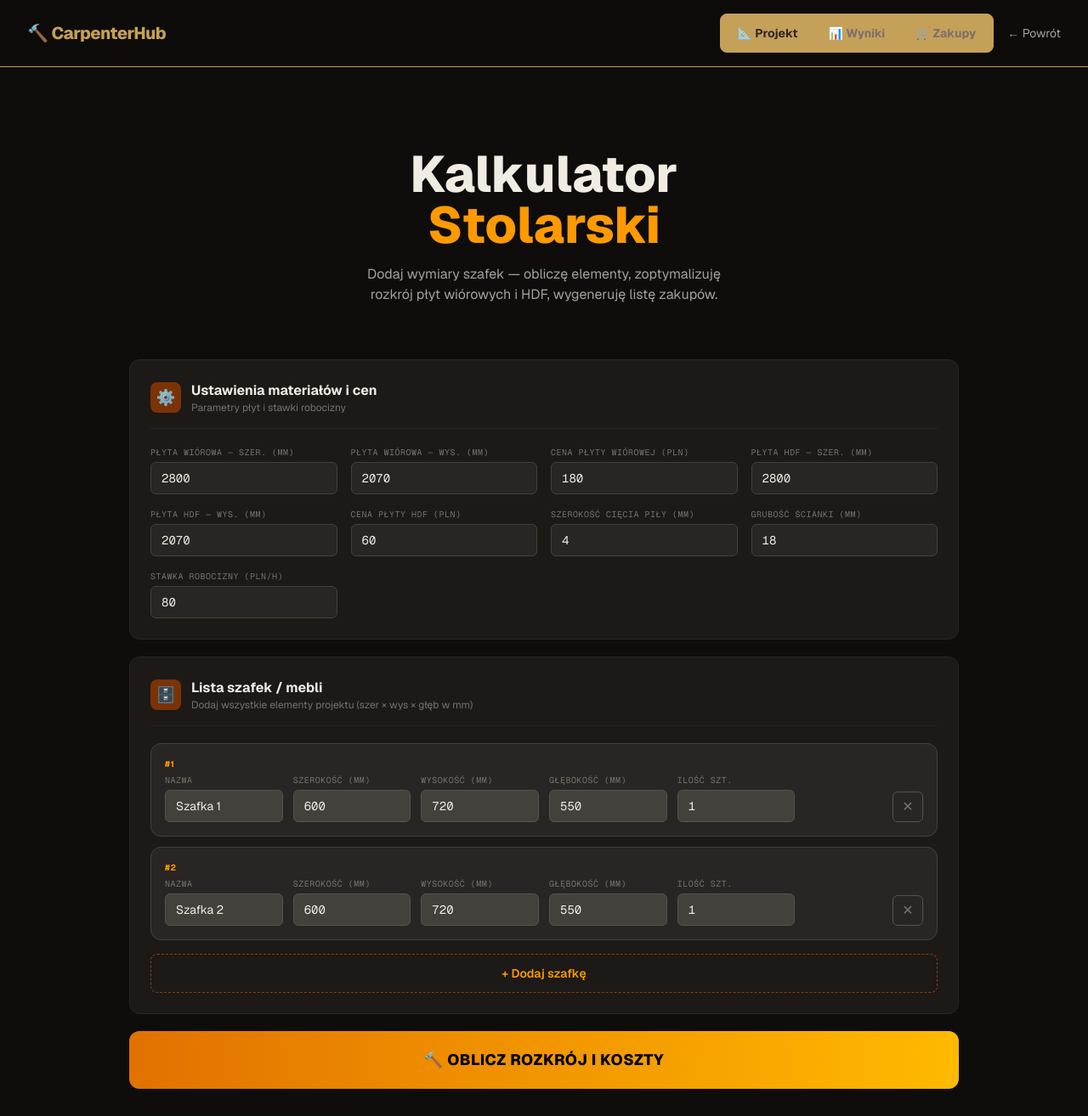
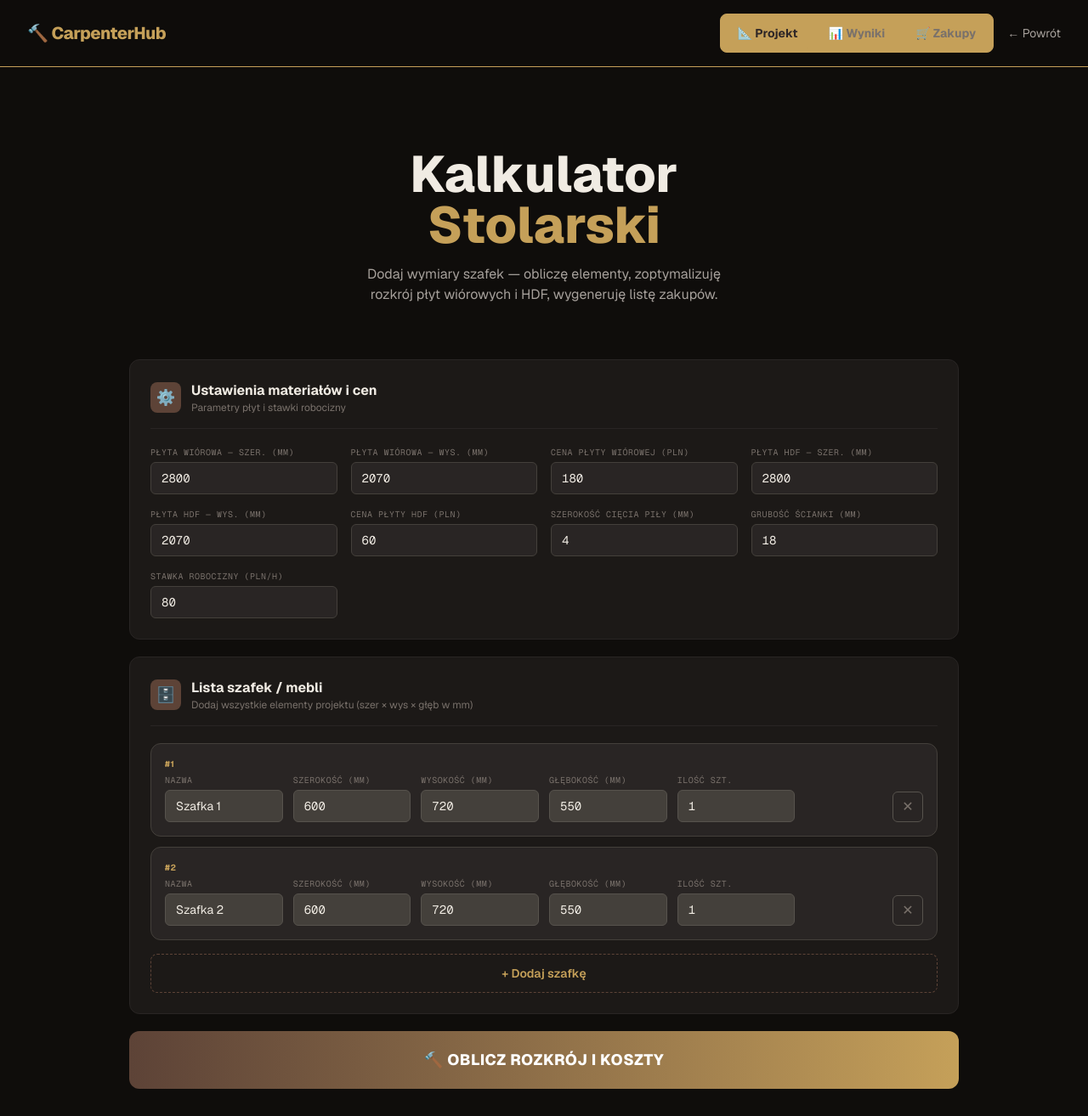
Before and after one commit to Przemo1972pn/carpenterhub, a Next.js app: page /kalkulator in a window 1280 px wide. Shown: the whole page at 85% size. Built offline with nearby package versions, Linux system fonts and the light colour scheme.

Commit message:
fix: repair calculate button and update project colors

```diff
--- a/app/components/ProjectTab.tsx
+++ b/app/components/ProjectTab.tsx
@@ -51,7 +51,7 @@ export default function ProjectTab({
       <div className="text-center py-12 md:py-16">
         <h1 className="text-4xl md:text-6xl font-extrabold mb-4">
           Kalkulator<br />
-          <span className="text-amber-500">Stolarski</span>
+          <span className="text-[#C5A059]">Stolarski</span>
         </h1>
         <p className="text-stone-400 max-w-md mx-auto text-sm md:text-base">
           Dodaj wymiary szafek — obliczę elementy, zoptymalizuję rozkrój płyt wiórowych i HDF, wygeneruję listę zakupów.
@@ -60,7 +60,7 @@ export default function ProjectTab({
 
       <div className="bg-stone-900 border border-stone-800 rounded-xl p-6 mb-5">
         <div className="flex items-center gap-3 mb-5 pb-4 border-b border-stone-800">
-          <div className="w-9 h-9 bg-amber-900 rounded-lg flex items-center justify-center text-lg">
+          <div className="w-9 h-9 bg-[#5D4337] rounded-lg flex items-center justify-center text-lg">
             ⚙️
           </div>
           <div>
@@ -75,7 +75,7 @@ export default function ProjectTab({
               type="number"
               value={settings.sheetW}
               onChange={e => updateSetting('sheetW', e.target.value)}
-              className="bg-stone-800 border border-stone-700 rounded-md px-3 py-2 text-sm font-mono focus:outline-none focus:border-amber-500"
+              className="bg-stone-800 border border-stone-700 rounded-md px-3 py-2 text-sm font-mono focus:outline-none focus:border-[#C5A059]"
             />
           </div>
           <div className="flex flex-col gap-1">
@@ -84,7 +84,7 @@ export default function ProjectTab({
               type="number"
               value={settings.sheetH}
               onChange={e => updateSetting('sheetH', e.target.value)}
-              className="bg-stone-800 border border-stone-700 rounded-md px-3 py-2 text-sm font-mono focus:outline-none focus:border-amber-500"
+              className="bg-stone-800 border border-stone-700 rounded-md px-3 py-2 text-sm font-mono focus:outline-none focus:border-[#C5A059]"
             />
           </div>
           <div className="flex flex-col gap-1">
@@ -93,7 +93,7 @@ export default function ProjectTab({
               type="number"
               value={settings.sheetPrice}
               onChange={e => updateSetting('sheetPrice', e.target.value)}
-              className="bg-stone-800 border border-stone-700 rounded-md px-3 py-2 text-sm font-mono focus:outline-none focus:border-amber-500"
+              className="bg-stone-800 border border-stone-700 rounded-md px-3 py-2 text-sm font-mono focus:outline-none focus:border-[#C5A059]"
             />
           </div>
           <div className="flex flex-col gap-1">
@@ -102,7 +102,7 @@ export default function ProjectTab({
               type="number"
               value={settings.hdfW}
               onChange={e => updateSetting('hdfW', e.target.value)}
-              className="bg-stone-800 border border-stone-700 rounded-md px-3 py-2 text-sm font-mono focus:outline-none focus:border-amber-500"
+              className="bg-stone-800 border border-stone-700 rounded-md px-3 py-2 text-sm font-mono focus:outline-none focus:border-[#C5A059]"
             />
           </div>
           <div className="flex flex-col gap-1">
@@ -111,7 +111,7 @@ export default function ProjectTab({
               type="number"
               value={settings.hdfH}
               onChange={e => updateSetting('hdfH', e.target.value)}
-              className="bg-stone-800 border border-stone-700 rounded-md px-3 py-2 text-sm font-mono focus:outline-none focus:border-amber-500"
+              className="bg-stone-800 border border-stone-700 rounded-md px-3 py-2 text-sm font-mono focus:outline-none focus:border-[#C5A059]"
             />
           </div>
           <div className="flex flex-col gap-1">
@@ -120,7 +120,7 @@ export default function ProjectTab({
               type="number"
               value={settings.hdfPrice}
               onChange={e => updateSetting('hdfPrice', e.target.value)}
-              className="bg-stone-800 border border-stone-700 rounded-md px-3 py-2 text-sm font-mono focus:outline-none focus:border-amber-500"
+              className="bg-stone-800 border border-stone-700 rounded-md px-3 py-2 text-sm font-mono focus:outline-none focus:border-[#C5A059]"
             />
           </div>
           <div className="flex flex-col gap-1">
@@ -129,7 +129,7 @@ export default function ProjectTab({
               type="number"
               value={settings.kerf}
               onChange={e => updateSetting('kerf', e.target.value)}
-              className="bg-stone-800 border border-stone-700 rounded-md px-3 py-2 text-sm font-mono focus:outline-none focus:border-amber-500"
+              className="bg-stone-800 border border-stone-700 rounded-md px-3 py-2 text-sm font-mono focus:outline-none focus:border-[#C5A059]"
             />
           </div>
           <div className="flex flex-col gap-1">
@@ -138,7 +138,7 @@ export default function ProjectTab({
               type="number"
               value={settings.thickness}
               onChange={e => updateSetting('thickness', e.target.value)}
-              className="bg-stone-800 border border-stone-700 rounded-md px-3 py-2 text-sm font-mono focus:outline-none focus:border-amber-500"
+              className="bg-stone-800 border border-stone-700 rounded-md px-3 py-2 text-sm font-mono focus:outline-none focus:border-[#C5A059]"
             />
           </div>
           <div className="flex flex-col gap-1">
@@ -147,7 +147,7 @@ export default function ProjectTab({
               type="number"
               value={settings.hourRate}
               onChange={e => updateSetting('hourRate', e.target.value)}
-              className="bg-stone-800 border border-stone-700 rounded-md px-3 py-2 text-sm font-mono focus:outline-none focus:border-amber-500"
+              className="bg-stone-800 border border-stone-700 rounded-md px-3 py-2 text-sm font-mono focus:outline-none focus:border-[#C5A059]"
             />
           </div>
         </div>
@@ -155,7 +155,7 @@ export default function ProjectTab({
 
       <div className="bg-stone-900 border border-stone-800 rounded-xl p-6 mb-5">
         <div className="flex items-center gap-3 mb-5 pb-4 border-b border-stone-800">
-          <div className="w-9 h-9 bg-amber-900 rounded-lg flex items-center justify-center text-lg">
+          <div className="w-9 h-9 bg-[#5D4337] rounded-lg flex items-center justify-center text-lg">
             🗄️
           </div>
           <div>
@@ -167,13 +167,13 @@ export default function ProjectTab({
           {cabinets.map((c, i) => (
             <div key={c.id} className="bg-stone-800 border border-stone-700 rounded-xl p-4 grid grid-cols-2 md:grid-cols-6 gap-3 items-end">
               <div className="flex flex-col gap-1 col-span-2 md:col-span-1">
-                <div className="text-[10px] font-bold text-amber-500 uppercase tracking-wider">#{i + 1}</div>
+                <div className="text-[10px] font-bold text-[#C5A059] uppercase tracking-wider">#{i + 1}</div>
                 <label className="text-[10px] text-stone-500 uppercase tracking-wider font-mono">Nazwa</label>
                 <input
                   type="text"
                   value={c.name}
                   onChange={e => updateCab(c.id, 'name', e.target.value)}
-                  className="bg-stone-700 border border-stone-600 rounded-md px-3 py-2 text-sm focus:outline-none focus:border-amber-500"
+                  className="bg-stone-700 border border-stone-600 rounded-md px-3 py-2 text-sm focus:outline-none focus:border-[#C5A059]"
                 />
               </div>
               <div className="flex flex-col gap-1">
@@ -182,7 +182,7 @@ export default function ProjectTab({
                   type="number"
                   value={c.w}
                   onChange={e => updateCab(c.id, 'w', e.target.value)}
-                  className="bg-stone-700 border border-stone-600 rounded-md px-3 py-2 text-sm font-mono focus:outline-none focus:border-amber-500"
+                  className="bg-stone-700 border border-stone-600 rounded-md px-3 py-2 text-sm font-mono focus:outline-none focus:border-[#C5A059]"
                 />
               </div>
               <div className="flex flex-col gap-1">
@@ -191,7 +191,7 @@ export default function ProjectTab({
                   type="number"
                   value={c.h}
                   onChange={e => updateCab(c.id, 'h', e.target.value)}
-                  className="bg-stone-700 border border-stone-600 rounded-md px-3 py-2 text-sm font-mono focus:outline-none focus:border-amber-500"
+                  className="bg-stone-700 border border-stone-600 rounded-md px-3 py-2 text-sm font-mono focus:outline-none focus:border-[#C5A059]"
                 />
               </div>
               <div className="flex flex-col gap-1">
@@ -200,7 +200,7 @@ export default function ProjectTab({
                   type="number"
                   value={c.d}
                   onChange={e => updateCab(c.id, 'd', e.target.value)}
-                  className="bg-stone-700 border border-stone-600 rounded-md px-3 py-2 text-sm font-mono focus:outline-none focus:border-amber-500"
+                  className="bg-stone-700 border border-stone-600 rounded-md px-3 py-2 text-sm font-mono focus:outline-none focus:border-[#C5A059]"
                 />
               </div>
               <div className="flex flex-col gap-1">
@@ -210,7 +210,7 @@ export default function ProjectTab({
                   value={c.qty}
                   min={1}
                   onChange={e => updateCab(c.id, 'qty', e.target.value)}
-                  className="bg-stone-700 border border-stone-600 rounded-md px-3 py-2 text-sm font-mono focus:outline-none focus:border-amber-500"
+                  className="bg-stone-700 border border-stone-600 rounded-md px-3 py-2 text-sm font-mono focus:outline-none focus:border-[#C5A059]"
                 />
               </div>
               <div className="flex justify-end">
@@ -226,15 +226,18 @@ export default function ProjectTab({
         </div>
         <button
           onClick={addCabinet}
-          className="w-full flex items-center justify-center gap-2 py-3 border border-dashed border-amber-800 rounded-lg text-amber-500 font-semibold text-sm hover:bg-amber-900/20 hover:border-amber-600 transition-colors"
+          className="w-full flex items-center justify-center gap-2 py-3 border border-dashed border-[#5D4337] rounded-lg text-[#C5A059] font-semibold text-sm hover:bg-[#5D4337]/20 hover:border-[#C5A059] transition-colors"
         >
           + Dodaj szafkę
         </button>
       </div>
 
       <button
-        onClick={onCalculate}
-        className="w-full py-5 bg-gradient-to-r from-amber-600 to-amber-400 rounded-xl text-black font-extrabold text-lg tracking-wide hover:-translate-y-0.5 hover:shadow-xl hover:shadow-amber-900/30 transition-all"
+        onClick={() => {
+          console.log('Calculating...');
+          onCalculate();
+        }}
+        className="w-full py-5 bg-gradient-to-r from-[#5D4337] to-[#C5A059] rounded-xl text-white font-extrabold text-lg tracking-wide hover:-translate-y-0.5 hover:shadow-xl hover:shadow-[#2E2626]/30 transition-all"
       >
         🔨 OBLICZ ROZKRÓJ I KOSZTY
       </button>
```
